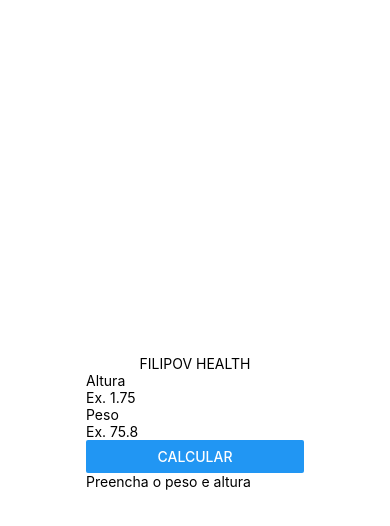
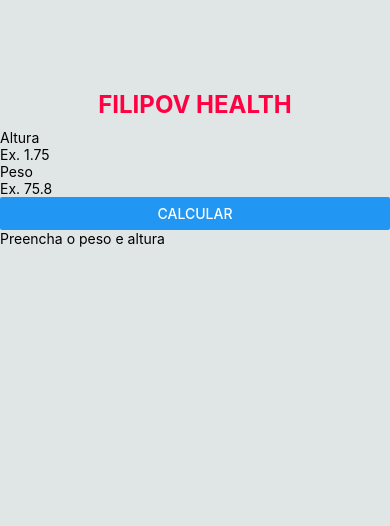
Before and after one commit to marcelofilipov/filipov-health-mobile, a React Native app: screen / in a window 390 px wide. Shown: the top 526 px of the page. Built offline with nearby package versions, Linux system fonts and the light colour scheme.

Commit message:
Style Title implemented

```diff
--- a/App.js
+++ b/App.js
@@ -17,8 +17,7 @@
 const styles = StyleSheet.create({
   container: {
     flex: 1,
-    backgroundColor: '#fff',
-    alignItems: 'center',
-    justifyContent: 'center',
+    backgroundColor: '#e0e5e5',
+    paddingTop:80,
   },
 });
--- /dev/null
+++ b/src/components/Form/style.js
@@ -0,0 +1,9 @@
+import { StyleSheet } from "react-native";
+
+const styles = StyleSheet.create({
+    Form: {
+
+    },
+});
+
+export default styles
--- a/src/components/Title/index.js
+++ b/src/components/Title/index.js
@@ -1,10 +1,11 @@
 import React from "react"
 import { View, Text } from "react-native"
+import styles from "./style";
 
 export default function Title(){
     return(
-        <View>
-            <Text>FILIPOV HEALTH</Text>
+        <View style={styles.boxTitle}>
+            <Text style={styles.textTitle}>FILIPOV HEALTH</Text>
         </View>
     );
 }
--- /dev/null
+++ b/src/components/Title/style.js
@@ -0,0 +1,16 @@
+import { StyleSheet } from "react-native";
+
+const styles = StyleSheet.create({
+    boxTitle: {
+        alignItems:"center",
+        justifyContent:"center",
+        padding:10,
+    },
+    textTitle:{
+        color:"#ff0043",
+        fontSize:24,
+        fontWeight:"bold"
+    }
+});
+
+export default styles
```
Also changed, not shown: src/components/Form/ResultImc/style.js (added).
